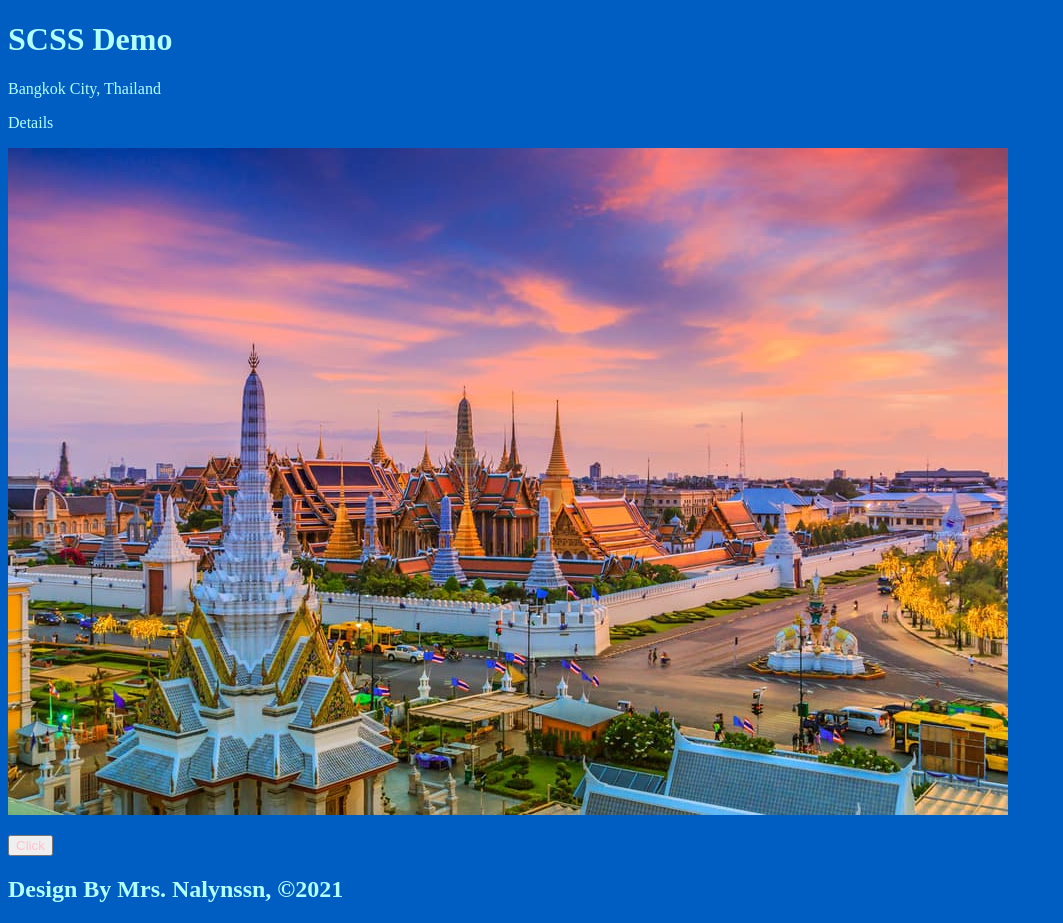
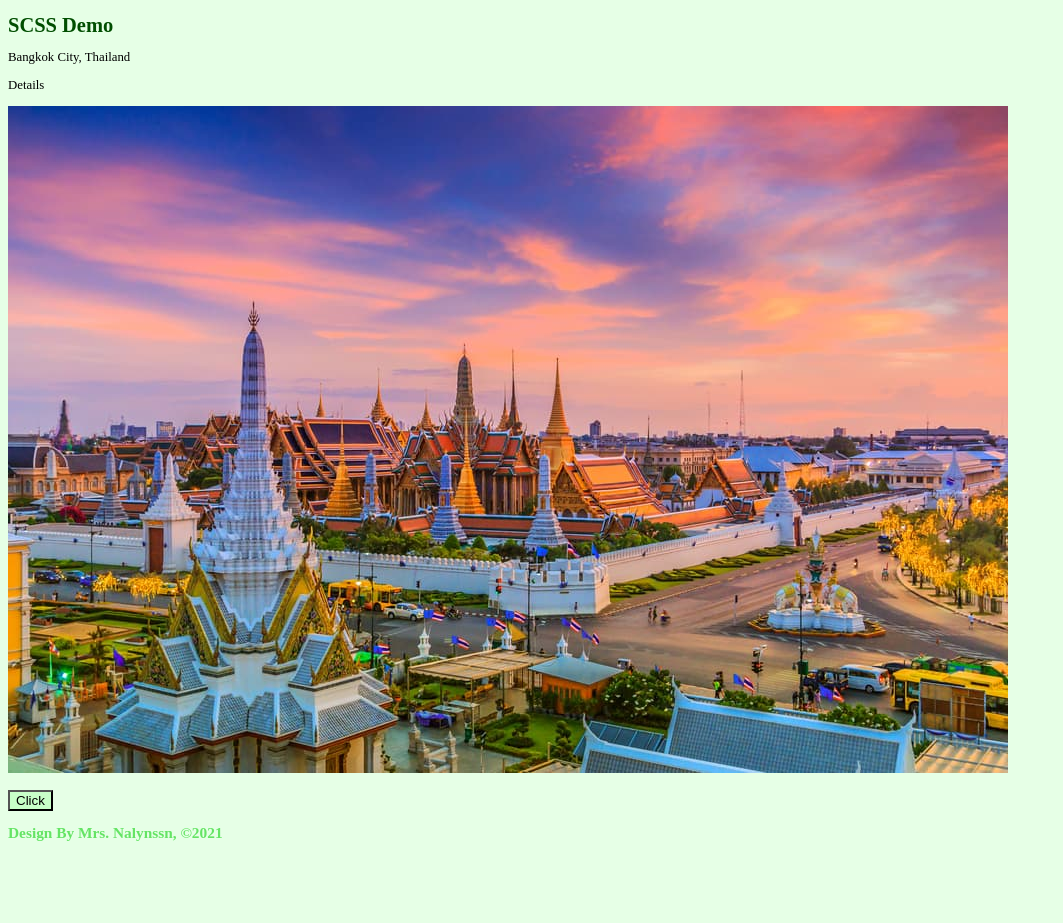
Before and after one commit to nalynq9/webdesign8, a plain HTML site: page index.html in a window 1280 px wide. Shown: the whole page, without its empty margins (0-1063 px from the left). After the commit the page ends 854 px from the top, so only its background shows below. Drawn offline with Linux system fonts and the light colour scheme.

Commit message:
Initial Commit

```diff
--- a/index.html
+++ b/index.html
@@ -3,7 +3,7 @@
     <head>
         <meta charset="utf-8">
         <title>Content</title>
-        <link rel="stylesheet" href="styles/style.css">
+        <link rel="stylesheet" href="styles/operator.css">
     </head>
 
     <body>
--- /dev/null
+++ b/styles/operator.scss
@@ -0,0 +1,21 @@
+$base-font-size: 0.8em;
+$them-color: green;
+
+body{
+    font-size: $base-font-size;
+    background-color: $them-color + 230;
+
+    h1 {
+        color: $them-color - 50;
+        font-size: $base-font-size * 2;
+    }
+
+    h2 {
+        color: $them-color + 100;
+        font-size: $base-font-size * 1.5;
+    }
+
+    input {
+        background-color:$them-color + 200;
+    }
+}
```
Also changed, not shown: styles/operator.css (added), 1 other file.
